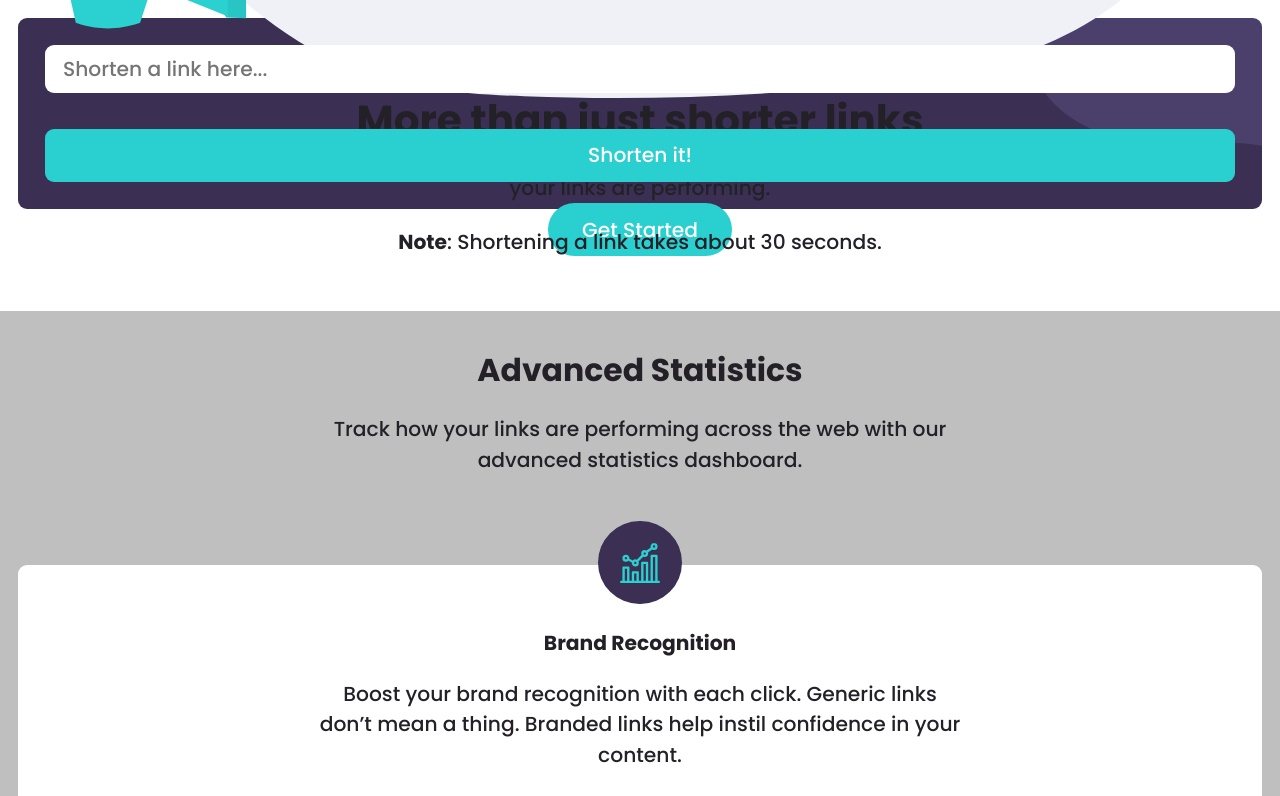
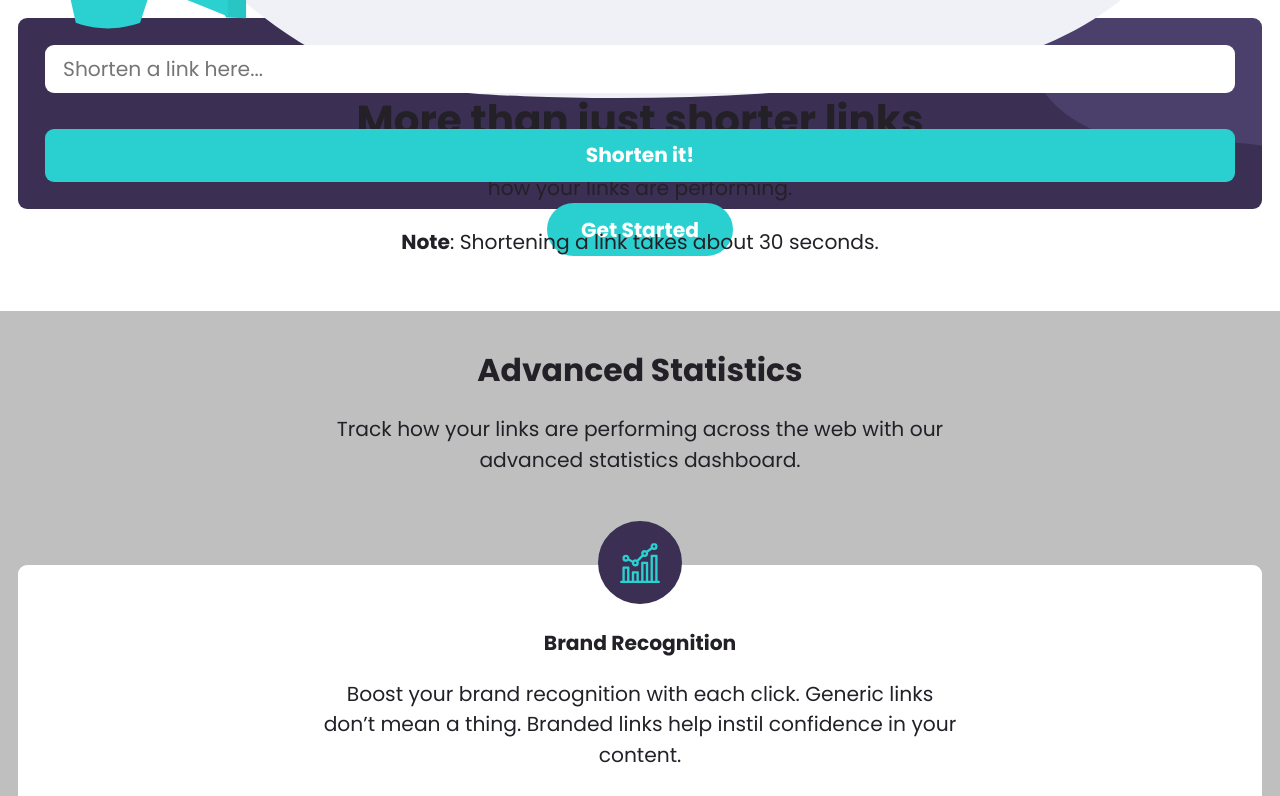
Before and after one commit to shamwela/shortly, a React (Create React App) app: page / in a window 1280 px wide. Shown: the part 800-1596 px from the top of the page. Built offline with nearby package versions, Linux system fonts and the light colour scheme.

Commit message:
Improve font weights

```diff
--- a/src/components/Button.jsx
+++ b/src/components/Button.jsx
@@ -9,6 +9,7 @@
   background-color: var(--cyan);
   padding: 0.556em 1.667em;
   text-align: center;
+  font-weight: 700;
   color: #fff !important;
   cursor: pointer;
 
--- a/src/global.css
+++ b/src/global.css
@@ -1,4 +1,4 @@
-@import url('https://fonts.googleapis.com/css2?family=Poppins:wght@500;700&display=swap');
+@import url('https://fonts.googleapis.com/css2?family=Poppins:wght@400;700&display=swap');
 
 *,
 *:before,
```
